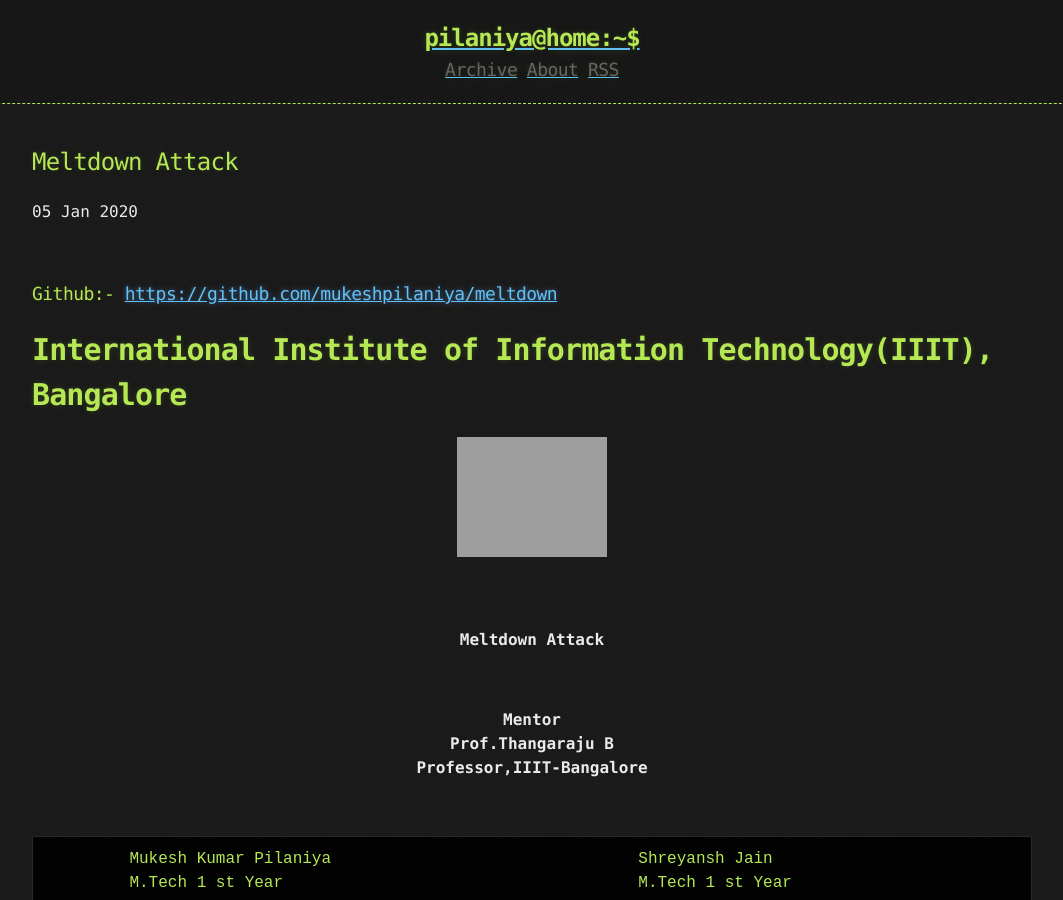
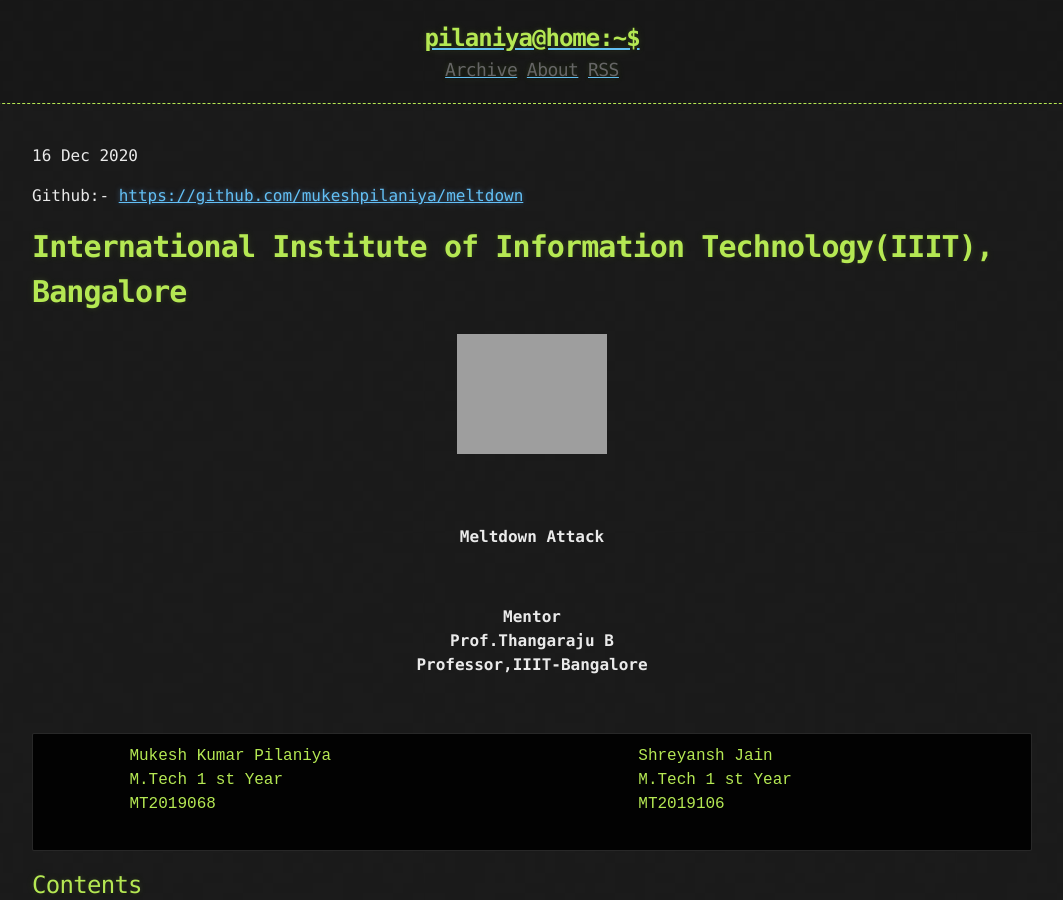
Before and after one commit to mukeshpilaniya/blog, a Jekyll site: the page built from _posts/Meltdown-Attack/2020-01-05-Meltdown-Attack.md, in a window 1280 px wide and 900 px high. Shown: the whole window, without its empty margins (108-1171 px from the left). Built offline with Jekyll 4.4.1, drawn with Linux system fonts in a browser that asks for light colours; part of the change alters nothing that is shown; grey boxes are pictures that could not be loaded.

Commit message:
Update 2020-01-05-Meltdown-Attack.md

```diff
--- a/_posts/Meltdown-Attack/2020-01-05-Meltdown-Attack.md
+++ b/_posts/Meltdown-Attack/2020-01-05-Meltdown-Attack.md
@@ -1,5 +1,9 @@
-<br>
-### Github:- [https://github.com/mukeshpilaniya/meltdown](https://github.com/mukeshpilaniya/meltdown)
+---
+titile:-Meltdown Attack
+publish:- true
+---
+
+Github:- [https://github.com/mukeshpilaniya/meltdown](https://github.com/mukeshpilaniya/meltdown)
 <p align="center">
     <h1><b>International Institute of Information Technology(IIIT), Bangalore</b></h1>
 </p>
```
